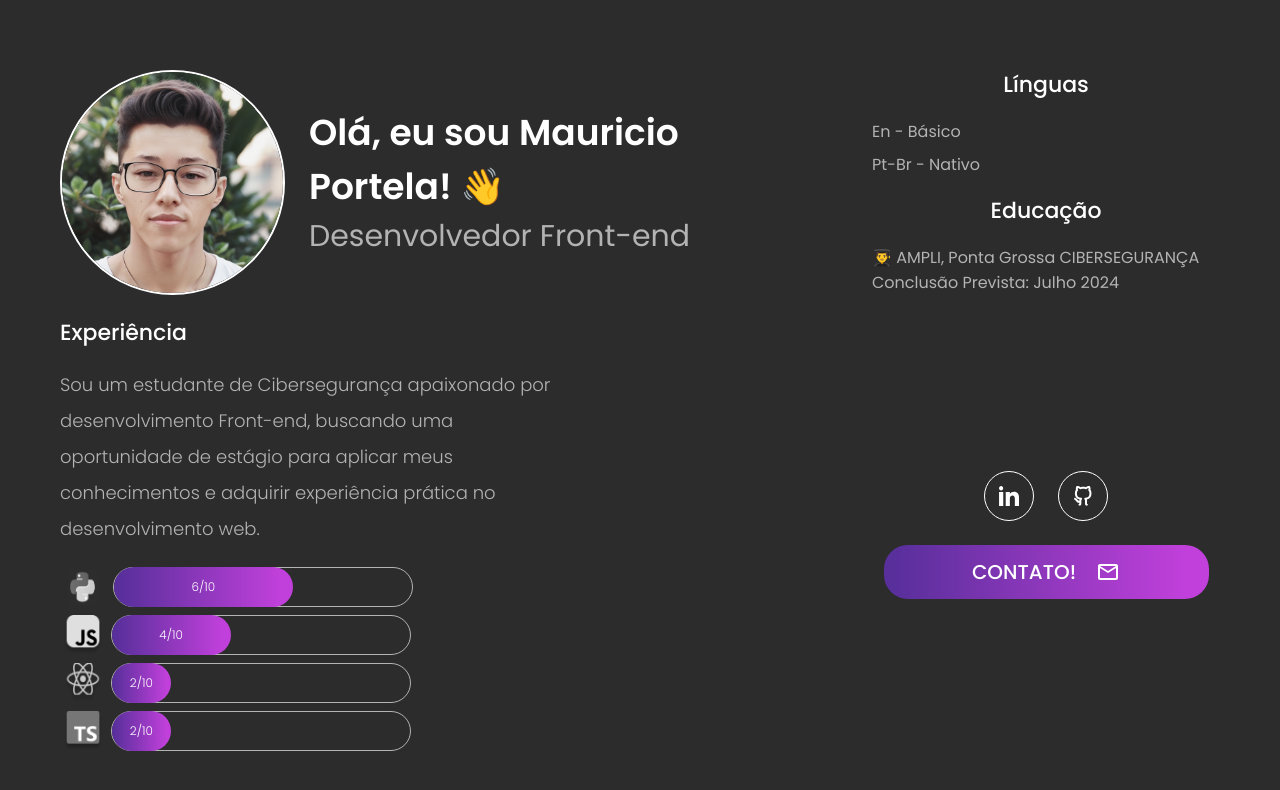
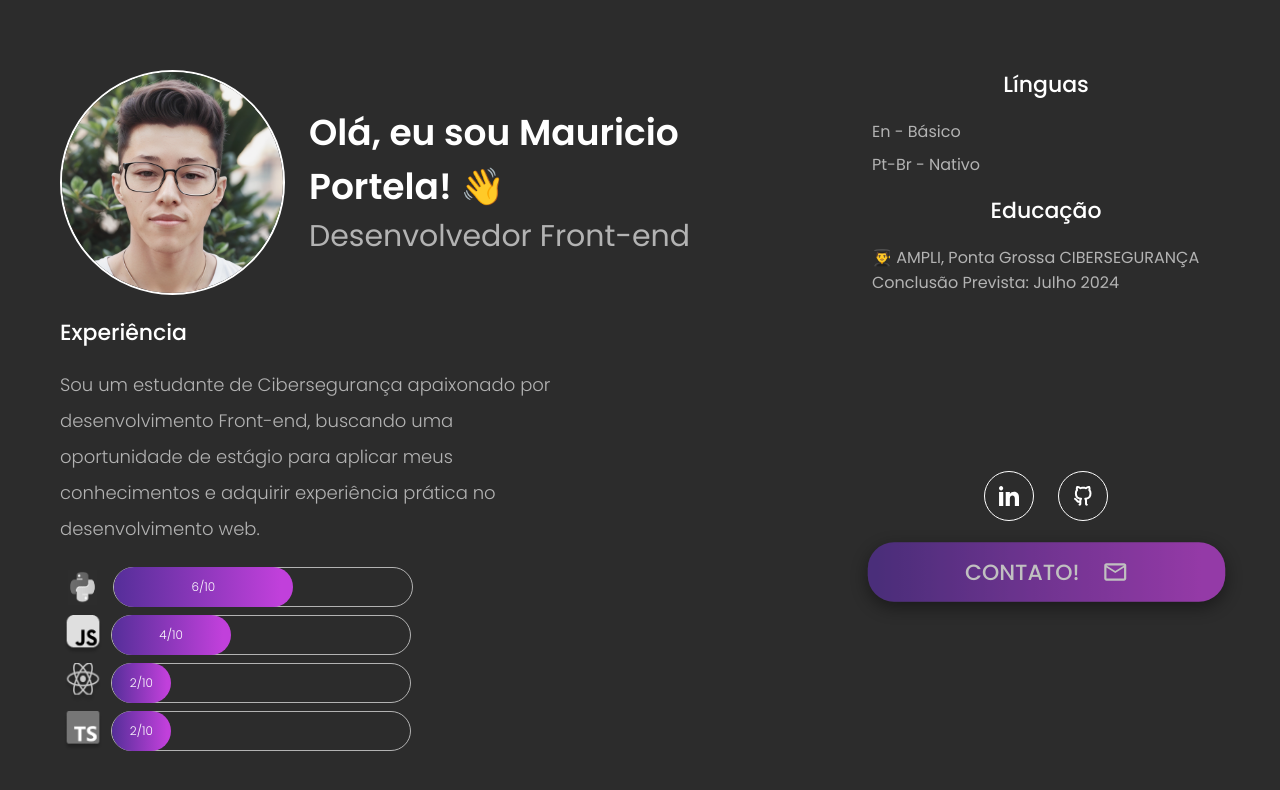
Before and after one commit to Mauricios73/portfolio, a Next.js app: page / in a window 1280 px wide. In both pictures the pointer is over the link "CONTATO!". Shown: the top 790 px of the page. Built offline with nearby package versions, Linux system fonts and the light colour scheme.

Commit message:
feat: add :hover btn contato

```diff
--- a/src/app/components/social-btn/social-btn.tsx
+++ b/src/app/components/social-btn/social-btn.tsx
@@ -4,17 +4,16 @@ import { LinkedinIcon } from "../icons/linkedin-icon";
 import { TwitterIcon } from "../icons/twitter-icon";
 
 import "./social-btns.scss"
+
 export function SocialBtns(){
     return(
-        <div className="social">
-
+        <div className="socialbtn">
             <a href="https://www.linkedin.com/in/mauricio-portela/">
                 <LinkedinIcon/>
             </a>
             <a href="https://github.com/Mauricios73">
                 <GithubIcon/>
             </a>
-
         </div>
     )
 }
--- a/src/app/components/social-btn/social-btns.scss
+++ b/src/app/components/social-btn/social-btns.scss
@@ -1,4 +1,4 @@
-.social {
+.socialbtn {
     display: flex;
     align-items: center;
     gap: 24px;
--- a/src/app/styles/home.scss
+++ b/src/app/styles/home.scss
@@ -39,9 +39,13 @@
                 gap: 20px;
                 justify-content: center;
             }
+            .primary-btn:hover {
+                border: 2px solid linear-gradient((90deg, #582f9b 2.62%, #c140db 93.38%));
+                transform: scale(1.1);
+                box-shadow: 0 5px 15px rgba(0, 0, 0, 0.6);
+                opacity: 0.7;
+            }
     }
-
-
 }
 
 @media (min-width: 768px){
```
Also changed, not shown: src/app/page.tsx (+4 -4 lines).
